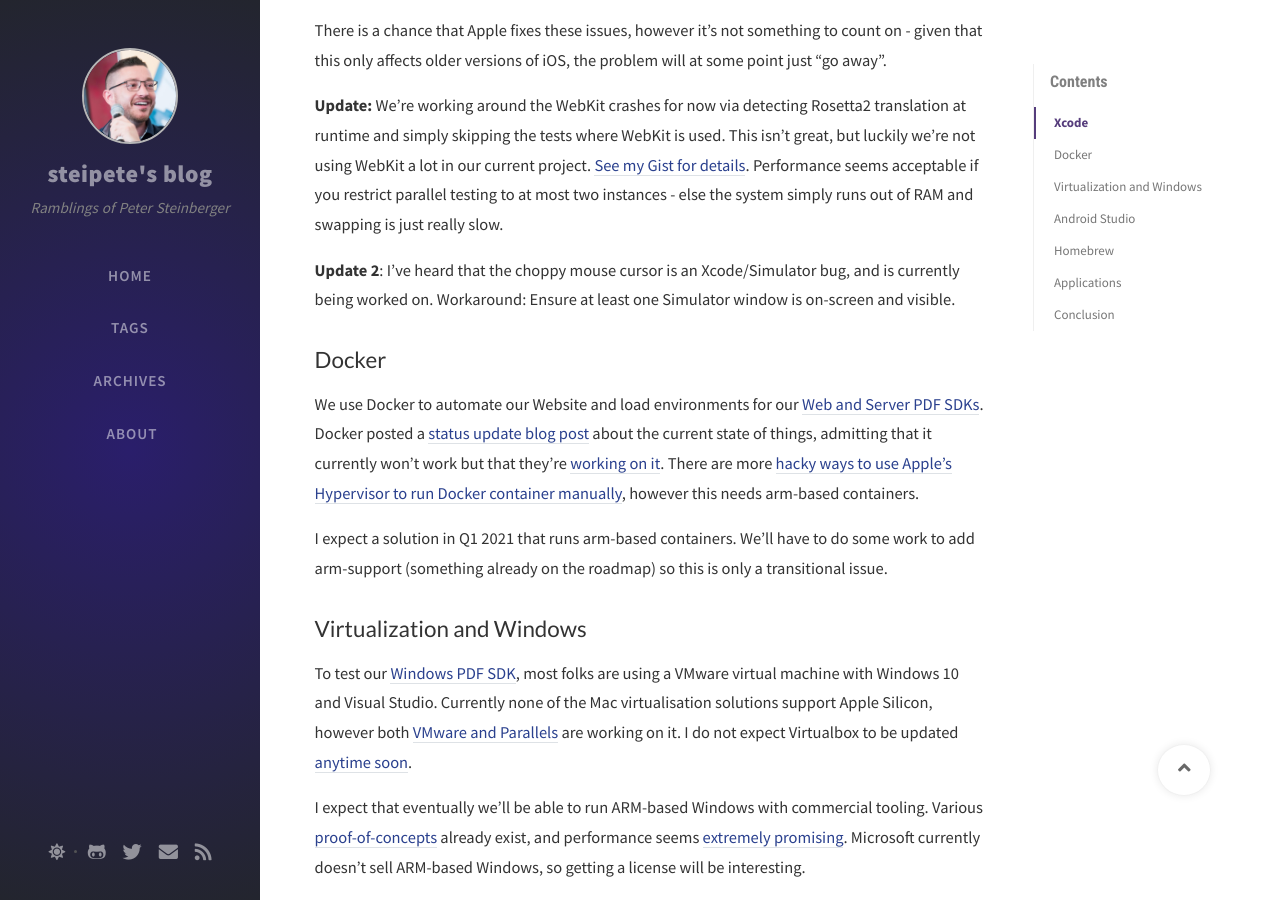
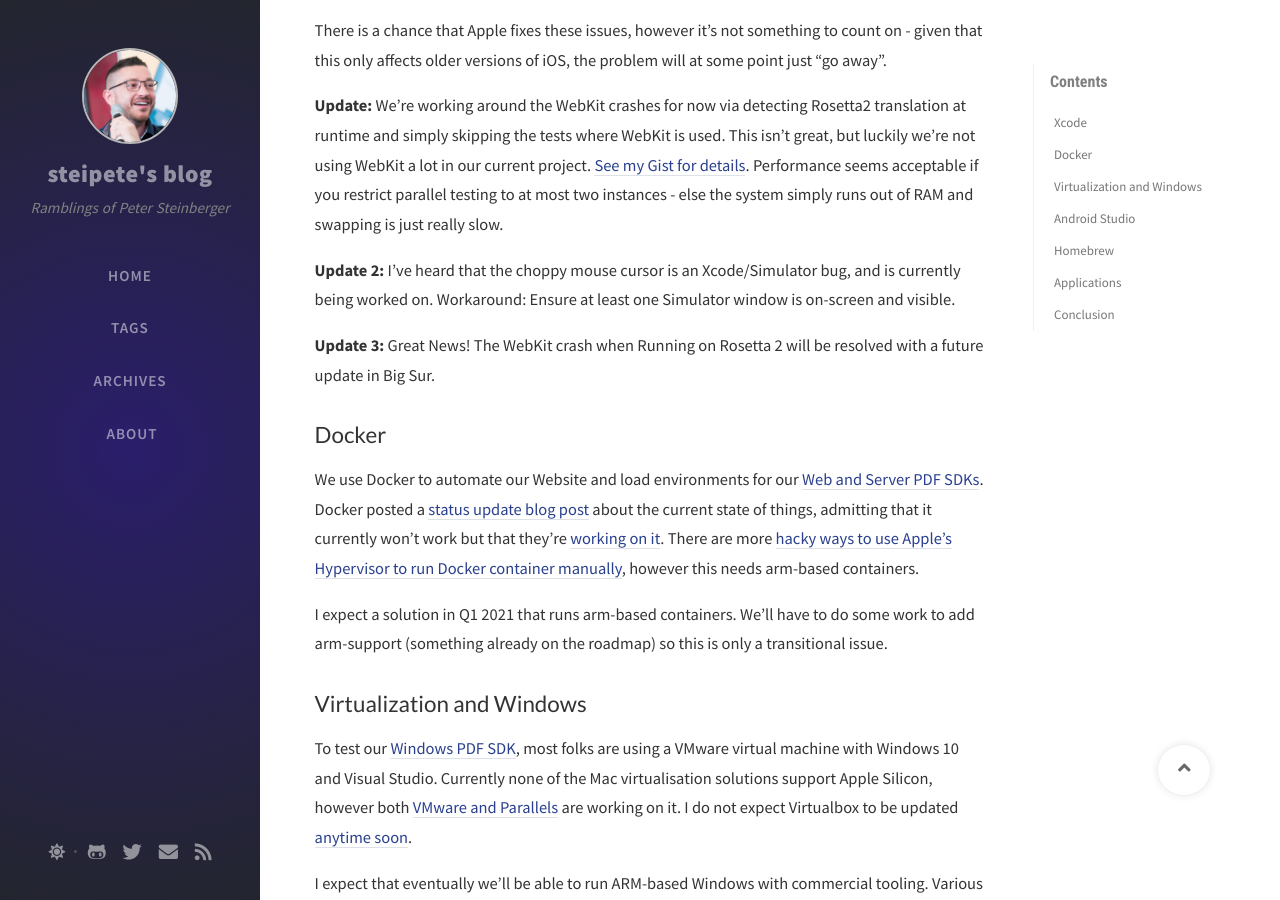
Before and after one commit to steipete/steipete.com, a Jekyll site: the page built from _posts/2020-11-28-apple-silicon-m1-a-developer-perspective.md, in a window 1280 px wide and 900 px high, scrolled down 1311 px. Built offline with Jekyll 4.4.1, drawn with Linux system fonts in a browser that asks for light colours; nearby versions of some CDN libraries; comment, search, counter and statistics services are not loaded.

Commit message:
webkit crash info

```diff
--- a/_posts/2020-11-28-apple-silicon-m1-a-developer-perspective.md
+++ b/_posts/2020-11-28-apple-silicon-m1-a-developer-perspective.md
@@ -25,7 +25,9 @@
 
 **Update:** We're working around the WebKit crashes for now via detecting Rosetta2 translation at runtime and simply skipping the tests where WebKit is used. This isn't great, but luckily we're not using WebKit a lot in our current project. [See my Gist for details](https://gist.github.com/steipete/e15b1fabffc7da7d49c92e3fbd06971a). Performance seems acceptable if you restrict parallel testing to at most two instances - else the system simply runs out of RAM and swapping is just really slow.
 
-**Update 2**: I've heard that the choppy mouse cursor is an Xcode/Simulator bug, and is currently being worked on. Workaround: Ensure at least one Simulator window is on-screen and visible.
+**Update 2:** I've heard that the choppy mouse cursor is an Xcode/Simulator bug, and is currently being worked on. Workaround: Ensure at least one Simulator window is on-screen and visible.
+
+**Update 3:** Great News! The WebKit crash when Running on Rosetta 2 will be resolved with a future update in Big Sur.
 
 ## Docker
 
```
